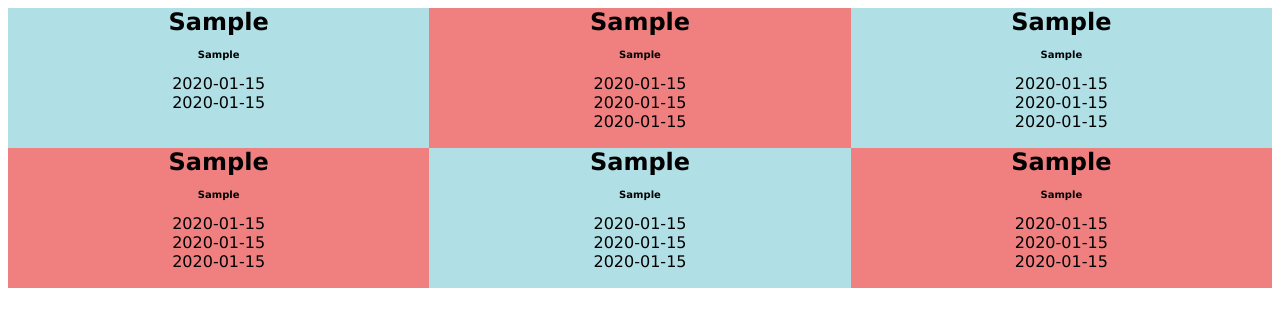
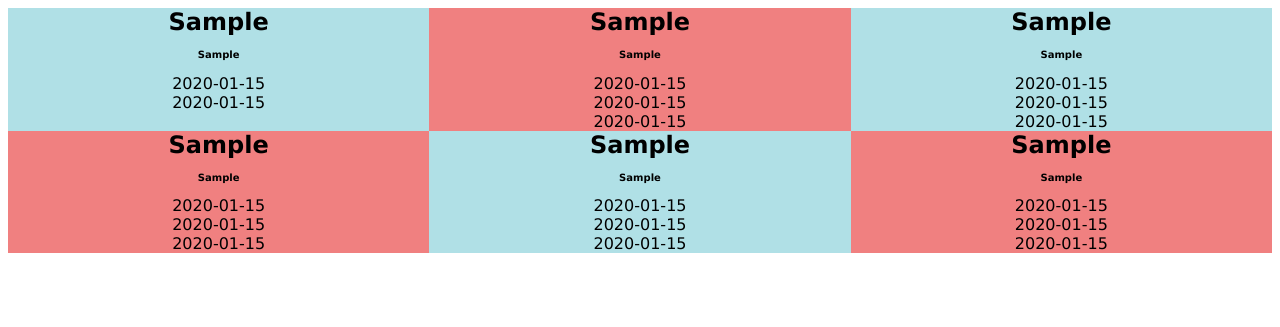
Before and after one commit to sslipetz/ttcTimes, a Flask app: template templates/index.html in a window 1280 px wide. Shown: the top 327 px of the page. Run offline with Flask 2, Linux system fonts and the light colour scheme; the template is opened without the code that fills it: most values are stand-ins (such as "Sample title", 1, 10 or a date in 2020); some libraries are stand-ins or nearby versions.

Commit message:
resizing for display

```diff
--- a/templates/index.html
+++ b/templates/index.html
@@ -14,7 +14,6 @@
 .col {
     display: table-cell;
     width: 160px;
-    height:140px;
 }
 h4 {
     font-size: 10px;
@@ -25,12 +24,9 @@ h4 {
 p {
 padding: 0px;
 margin: 0;
-<!--line-height: 50%-->
 }
 h2{
 margin: 0;
-padding-top 10px;
-<!--line-height: 0%-->
 }
 </style>
 </head>
```
